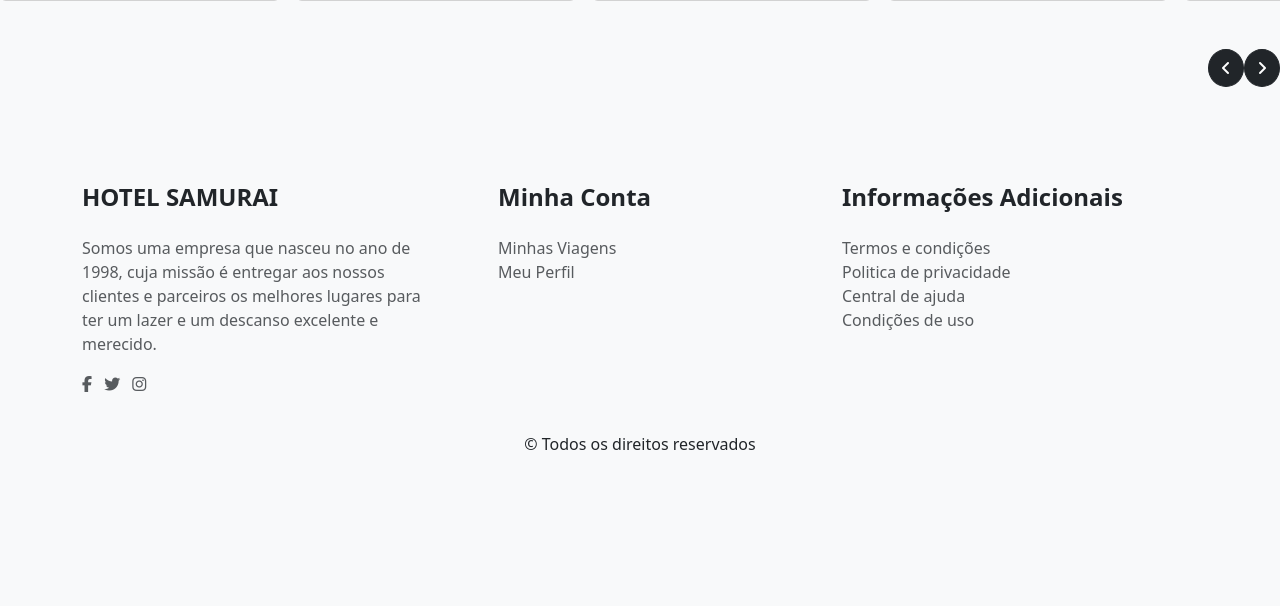
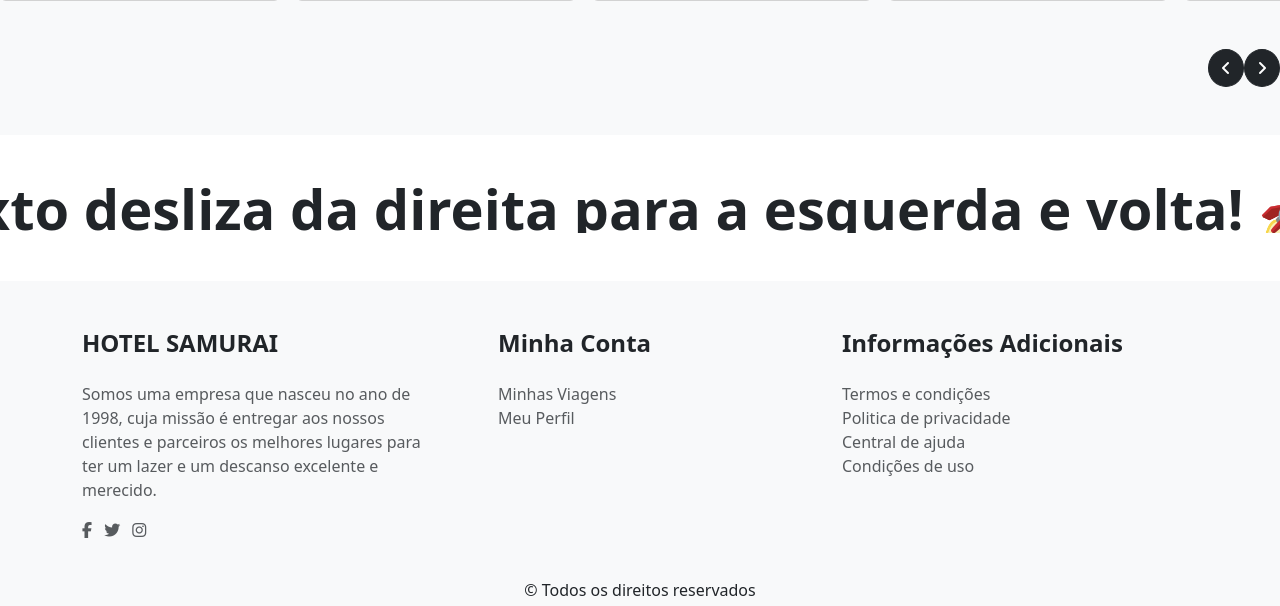
Before and after one commit to carlosnotlemos/fivetwo_django, a Django app: page / in a window 1280 px wide. Shown: the part 3590-4196 px from the top of the page. Before the commit the page ends 4040 px from the top, so only its background shows below. Run offline with Django 5.2, Linux system fonts and the light colour scheme; some libraries are stand-ins or nearby versions.

Commit message:
wip(base.html): work in progress

```diff
--- a/templates/base.html
+++ b/templates/base.html
@@ -519,6 +519,40 @@
          </div>
       </section>
 
+      <div class="my-5">
+        <div class="bounce mx-auto">
+          <p class="display-4 fw-bold">
+            Esse texto desliza da direita para a esquerda e volta! 🚀
+          </p>
+        </div>
+      </div>
+
+      <style>
+        .bounce {
+          position: relative;
+          height: 50px;
+          overflow: hidden;
+        }
+
+        .bounce p {
+          position: absolute;
+          white-space: nowrap;
+          margin: 0;
+          line-height: 50px;
+          animation: bounce-scroll 10s ease-in-out infinite alternate;
+        }
+
+        @keyframes bounce-scroll {
+          0% {
+            transform: translateX(100%);
+          }
+          100% {
+            transform: translateX(-50%);
+          }
+        }
+      </style>
+
+
     </main>
 
     <!--Ajeitar depois esse footer-->
```
Also changed, not shown: other parts of templates/base.html (+35 -8 lines).
